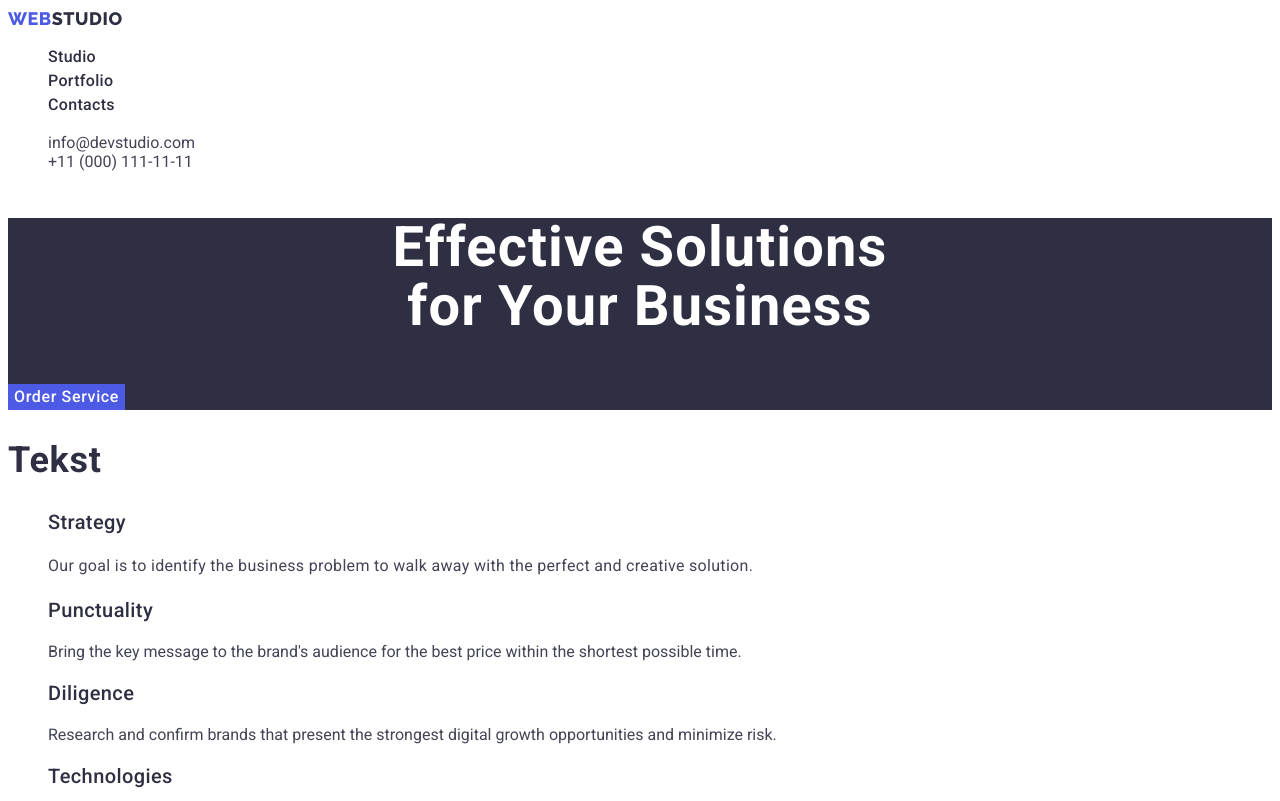
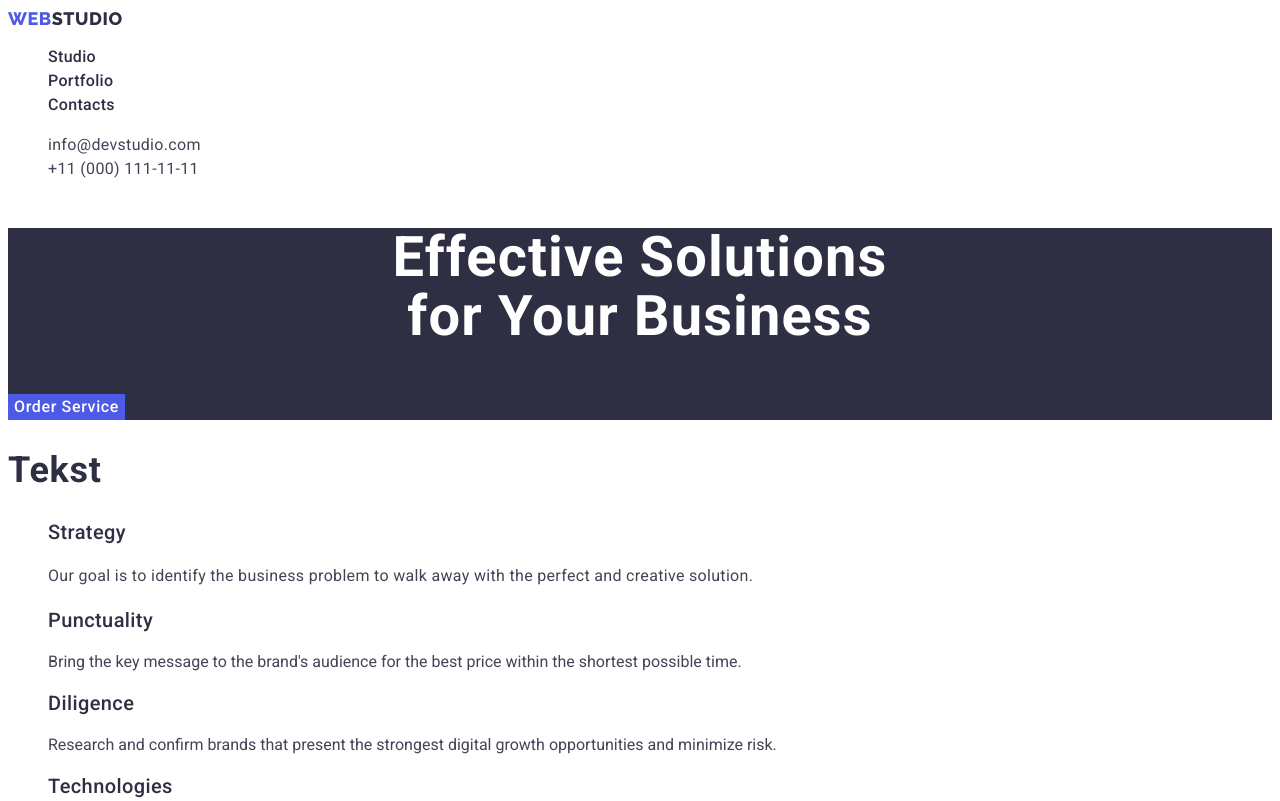
Before and after one commit to MMolik/goit-markup-hw-02, a plain HTML site: page index.html in a window 1280 px wide. Shown: the top 801 px of the page. Drawn offline with Linux system fonts and the light colour scheme.

Commit message:
header portfolio

```diff
--- a/css/styles.css
+++ b/css/styles.css
@@ -71,9 +71,10 @@ body {
 }
 .contact {
   color: var(--slate);
-
-
+  line-height: 1.5;
+  letter-spacing: 0.02em;
 }
+.contact:focus {color: #404bbf;}
 .list-second {
   font-weight: 500;
   line-height: 1.5;
```
